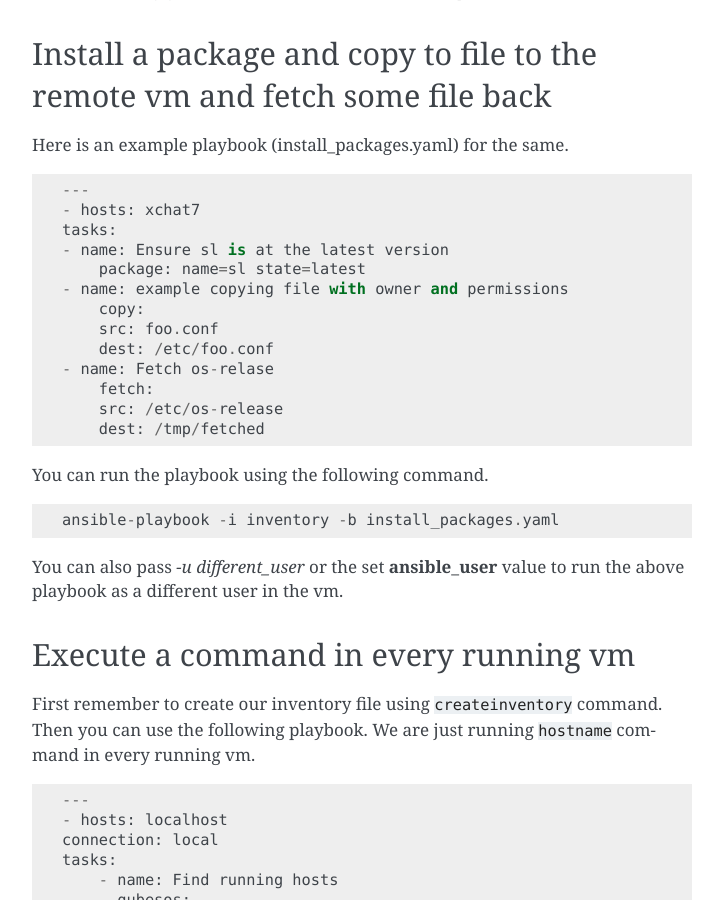
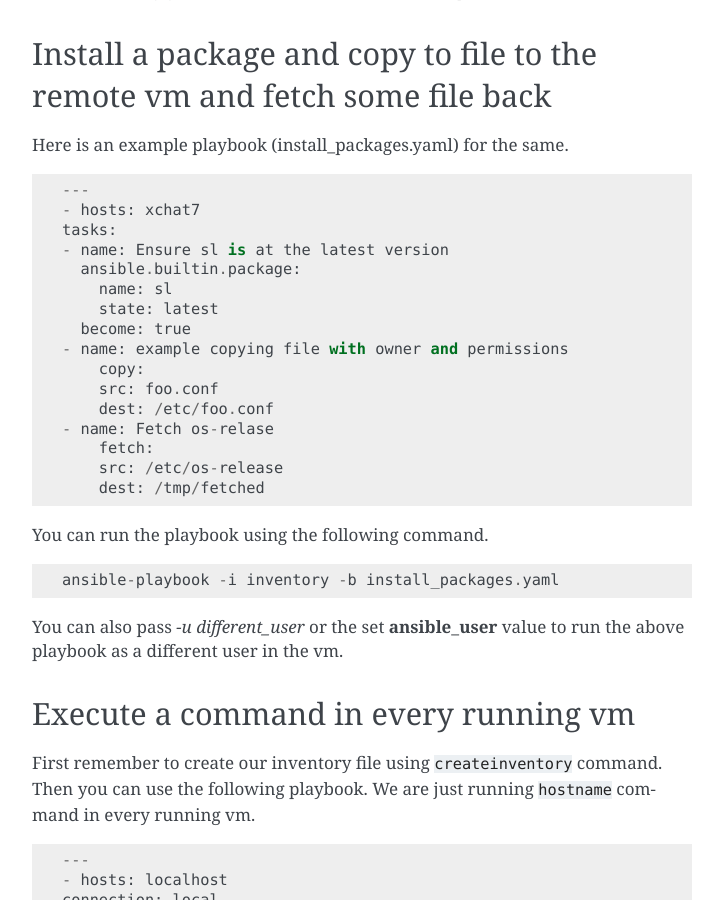
Before and after one commit to kushaldas/qubes_ansible, a Sphinx documentation site: the page built from docs/examples.rst, in a window 1280 px wide and 900 px high, scrolled down 5530 px. Shown: the whole window, without its empty margins (388-1111 px from the left). Built offline with Sphinx 7.4.7, drawn with Linux system fonts in a browser that asks for light colours.

Commit message:
Fixes #28 ansible 7.7 series
Have to use `become: true` as required.

```diff
--- a/docs/examples.rst
+++ b/docs/examples.rst
@@ -284,7 +284,10 @@ Here is an example playbook (install_packages.yaml) for the same.
     - hosts: xchat7
     tasks:
     - name: Ensure sl is at the latest version
-        package: name=sl state=latest
+      ansible.builtin.package:
+        name: sl
+        state: latest
+      become: true
     - name: example copying file with owner and permissions
         copy:
         src: foo.conf
```
Also changed, not shown: 2 other files.
